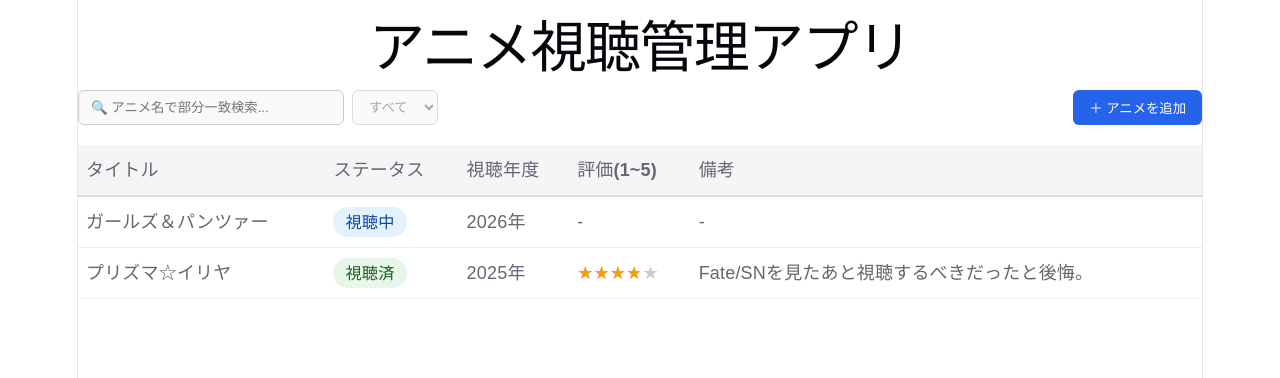
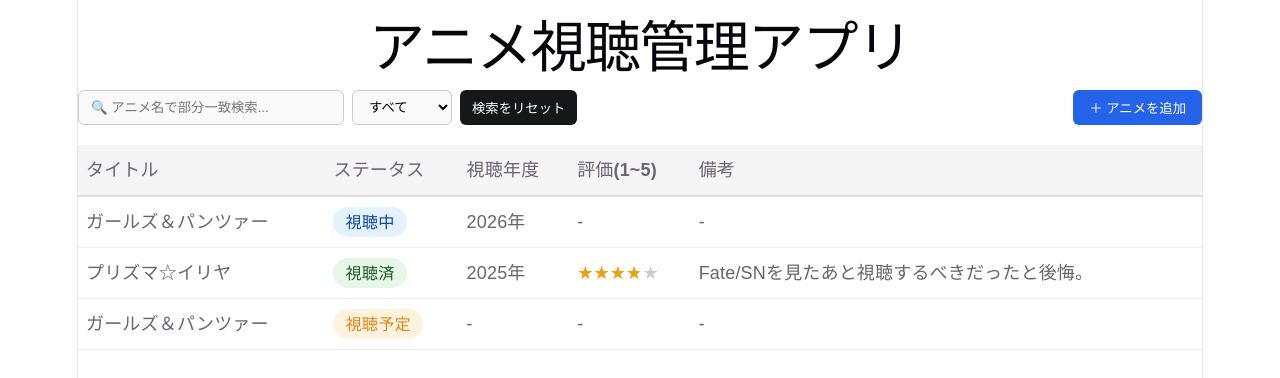
Before and after one commit to JYT130/my-anime-app, a React (Vite) app: page / in a window 1280 px wide. Shown: the top 378 px of the page. Built offline with nearby package versions, Linux system fonts and the light colour scheme.

Commit message:
ステータス拡張（「視聴予定」）とリセット＆空表示の機能追加

```diff
--- a/src/App.tsx
+++ b/src/App.tsx
@@ -6,7 +6,7 @@ import { AnimeTable } from "./components/AnimeTable";
 
 function App() {
   // アニメのState
-  const [animeTable, setAnimeTable] = useState<Anime[]>([
+  const [animeList, setAnimeList] = useState<Anime[]>([
     { id: 1, title: "ガールズ＆パンツァー", status: "視聴中", year: 2026 },
     {
       id: 2,
@@ -16,18 +16,41 @@ function App() {
       rating: 3.8,
       comment: "Fate/SNを見たあと視聴するべきだったと後悔。",
     },
+    { id: 1, title: "ガールズ＆パンツァー", status: "視聴予定" },
   ]);
 
-  // 部分一致フィルタリング
+  // アニメテーブルフィルタリング
+  // タイトル部分一致
   const [searchTitle, setSearchTitle] = useState("");
-  const filteredAnimeList = animeTable.filter((anime) =>
-    anime.title.toLowerCase().includes(searchTitle.toLowerCase()),
-  );
+
+  // ステータス
+  const [statusFilter, setStatusFilter] = useState<
+    "すべて" | "視聴予定" | "視聴中" | "視聴済"
+  >("すべて");
+
+  // フィルタリングされたアニメリスト
+  const filteredAnimeList = animeList.filter((anime) => {
+    const matchesTitle = anime.title
+      .toLowerCase()
+      .includes(searchTitle.toLowerCase());
+    const matchesStatus =
+      statusFilter === "すべて" || anime.status === statusFilter;
+
+    return matchesTitle && matchesStatus;
+  });
+
+  // フィルターリセット処理
+  const handleResetFilters = () => {
+    // searchTitle を "" に戻す
+    setSearchTitle("");
+    // statusFilter を "すべて" に戻す
+    setStatusFilter("すべて");
+  };
 
   // アニメ追加処理
-  const [isFormOpen, setIsFormOpen] = useState(false);
+  const [OnToggleOpen, setOnToggleOpen] = useState(false);
   const handleAddAnime = (newAnime: Anime) => {
-    setAnimeTable([...animeTable, newAnime]);
+    setAnimeList([...animeList, newAnime]);
   };
 
   return (
@@ -36,13 +59,16 @@ function App() {
       {/* ツールバー */}
       <AnimeToolBar
         searchTitle={searchTitle}
-        onSearchTitleChange={setSearchTitle}
-        isFormOpen={isFormOpen}
-        onToggleOpen={() => setIsFormOpen(!isFormOpen)}
+        statusFilter={statusFilter}
+        setSearchTitle={setSearchTitle}
+        setStatusFilter={setStatusFilter}
+        handleResetFilters={handleResetFilters}
+        isFormOpen={OnToggleOpen}
+        onToggleOpen={() => setOnToggleOpen(!OnToggleOpen)}
       />
 
       {/* アニメ追加フォーム */}
-      {isFormOpen && <AnimeForm onAddAnime={handleAddAnime} />}
+      {OnToggleOpen && <AnimeForm onAddAnime={handleAddAnime} />}
 
       {/* UI */}
       <AnimeTable animeList={filteredAnimeList} />
--- a/src/components/AnimeForm.tsx
+++ b/src/components/AnimeForm.tsx
@@ -8,7 +8,9 @@ type AnimeFormProps = {
 
 export function AnimeForm({ onAddAnime }: AnimeFormProps) {
   const [inputTitle, setInputTitle] = useState("");
-  const [inputStatus, setInputStatus] = useState<"視聴中" | "視聴済">("視聴中");
+  const [inputStatus, setInputStatus] = useState<
+    "視聴予定" | "視聴中" | "視聴済"
+  >("視聴中");
   const [inputYear, setInputYear] = useState("");
   const [inputRating, setInputRating] = useState("");
   const [inputComment, setInputComment] = useState("");
@@ -29,7 +31,7 @@ export function AnimeForm({ onAddAnime }: AnimeFormProps) {
 
     setInputTitle("");
     setInputStatus("視聴中");
-    setInputYear(new Date().getFullYear().toString());
+    setInputYear("");
     setInputRating("");
     setInputComment("");
   };
@@ -53,10 +55,11 @@ export function AnimeForm({ onAddAnime }: AnimeFormProps) {
         <select
           value={inputStatus}
           onChange={(e) =>
-            setInputStatus(e.target.value as "視聴中" | "視聴済")
+            setInputStatus(e.target.value as "視聴予定" | "視聴中" | "視聴済")
           }
           style={{ padding: "6px" }}
         >
+          <option value="視聴予定">視聴予定</option>
           <option value="視聴中">視聴中</option>
           <option value="視聴済">視聴済</option>
         </select>
--- a/src/components/AnimeTable.tsx
+++ b/src/components/AnimeTable.tsx
@@ -2,6 +2,8 @@ import type { Anime } from "../types/anime";
 
 type AnimeListProps = {
   animeList: Anime[];
+  searchTitle: string;
+  statusFilter: "すべて" | "視聴予定" | "視聴中" | "視聴済";
 };
 
 // 評価星描画コンポーネント
@@ -35,7 +37,31 @@ const StarRating = ({ rating }: { rating: number }) => {
   );
 };
 
-export function AnimeTable({ animeList }: AnimeListProps) {
+// ステータスに応じた背景色と文字色のマッピング
+const STATUS_STYLE = {
+  視聴予定: { bg: "#fff3e0", color: "#df8714" },
+  視聴中: { bg: "#e3f2fd", color: "#0d47a1" },
+  視聴済: { bg: "#e8f5e9", color: "#1b5e20" },
+} as const;
+
+// アニメリストが空の場合のメッセージ表示分岐
+const EMPTY_MESSAGES = {
+  FILTERED: {
+    title: "該当するアニメが見つかりません",
+    description:
+      "検索キーワードやフィルター条件を変更して、再度お試しください。",
+  },
+  INITIAL: {
+    title: "登録されているアニメがありません",
+    description: "新しいアニメを追加してみましょう。",
+  },
+} as const;
+
+export function AnimeTable({
+  animeList,
+  searchTitle,
+  statusFilter,
+}: AnimeListProps) {
   return (
     <table
       style={{
@@ -65,11 +91,26 @@ export function AnimeTable({ animeList }: AnimeListProps) {
         </tr>
       </thead>
       <tbody>
-        {animeList.map((anime) => {
-          // ステータスに応じてバッジの色を変更
-          const badgeColor = anime.status === "視聴中" ? "#e3f2fd" : "#e8f5e9";
-          const badgeTextColor =
-            anime.status === "視聴中" ? "#0d47a1" : "#1b5e20";
+        {/* アニメリストが空の場合はメッセージ そうでない場合はアニメリストを表示 */}
+        {animeList.length === 0 ? (
+          <tr>
+            <td
+              colSpan={5}
+              style={{
+                padding: "12px 8px",
+                whiteSpace: "pre-line",
+                textAlign: "center",
+              }}
+            >
+              {searchTitle || statusFilter !== "すべて"
+                ? `${EMPTY_MESSAGES.FILTERED.title}\n${EMPTY_MESSAGES.FILTERED.description}`
+                : `${EMPTY_MESSAGES.INITIAL.title}\n${EMPTY_MESSAGES.INITIAL.description}`}
+            </td>
+          </tr>
+        ) : (
+          animeList.map((anime) => {
+            // ステータスに応じた背景色を取得
+            const style = STATUS_STYLE[anime.status];
 
             return (
               <tr key={anime.id} style={{ borderBottom: "1px solid #eee" }}>
@@ -82,20 +123,23 @@ export function AnimeTable({ animeList }: AnimeListProps) {
                 <td style={{ padding: "12px 8px" }}>
                   <span
                     style={{
-                    backgroundColor: badgeColor,
-                    color: badgeTextColor,
+                      backgroundColor: style.bg,
+                      color: style.color,
                       padding: "6px 12px",
                       borderRadius: "16px",
                       fontSize: "0.9em",
                       fontWeight: "bold",
+                      whiteSpace: "nowrap",
                     }}
                   >
                     {anime.status}
                   </span>
                 </td>
 
-              {/* 視聴年度 */}
-              <td style={{ padding: "12px 8px" }}>{anime.year}年</td>
+                {/* 視聴年度（未入力ならハイフン） */}
+                <td style={{ padding: "12px 8px" }}>
+                  {anime.year !== undefined ? `${anime.year}年` : "-"}
+                </td>
 
                 {/* 評価（未入力ならハイフン） */}
                 <td style={{ padding: "12px 8px" }}>
@@ -108,7 +152,8 @@ export function AnimeTable({ animeList }: AnimeListProps) {
                 </td>
               </tr>
             );
-        })}
+          })
+        )}
       </tbody>
     </table>
   );
--- a/src/components/AnimeToolBar.tsx
+++ b/src/components/AnimeToolBar.tsx
@@ -1,13 +1,21 @@
 type AnimeToolBarProps = {
   searchTitle: string;
-  onSearchTitleChange: (newTitle: string) => void;
+  statusFilter: string;
+  setSearchTitle: (newTitle: string) => void;
+  setStatusFilter: (
+    newStatus: "すべて" | "視聴予定" | "視聴中" | "視聴済",
+  ) => void;
+  handleResetFilters: () => void;
   isFormOpen: boolean;
   onToggleOpen: () => void;
 };
 
 export function AnimeToolBar({
   searchTitle,
-  onSearchTitleChange,
+  statusFilter,
+  setSearchTitle,
+  setStatusFilter,
+  handleResetFilters,
   isFormOpen,
   onToggleOpen,
 }: AnimeToolBarProps) {
@@ -32,7 +40,7 @@ export function AnimeToolBar({
             type="text"
             placeholder="🔍 アニメ名で部分一致検索..."
             value={searchTitle}
-            onChange={(e) => onSearchTitleChange(e.target.value)}
+            onChange={(e) => setSearchTitle(e.target.value)}
             style={{
               padding: "8px 12px",
               borderRadius: "6px",
@@ -44,16 +52,40 @@ export function AnimeToolBar({
           />
 
           <select
-            disabled
             style={{
               padding: "8px 12px",
               borderRadius: "6px",
               border: "1px solid #ccc",
               backgroundColor: "#f9f9f9",
             }}
+            value={statusFilter}
+            onChange={(e) =>
+              setStatusFilter(
+                e.target.value as "すべて" | "視聴予定" | "視聴中" | "視聴済",
+              )
+            }
           >
-            <option>すべて</option>
+            <option value="すべて">すべて</option>
+            <option value="視聴予定">視聴予定</option>
+            <option value="視聴中">視聴中</option>
+            <option value="視聴済">視聴済</option>
           </select>
+
+          <button
+            onClick={() => handleResetFilters()}
+            style={{
+              padding: "8px 12px",
+              backgroundColor: "#161718",
+              color: "#fff",
+              border: "none",
+              borderRadius: "6px",
+              cursor: "pointer",
+              fontWeight: "bold",
+              whiteSpace: "nowrap",
+            }}
+          >
+            検索をリセット
+          </button>
         </div>
 
         {/* アコーディオントグルボタン */}
--- a/src/types/anime.ts
+++ b/src/types/anime.ts
@@ -1,8 +1,8 @@
 export type Anime = {
   id: number;
   title: string;
-  status: "視聴中" | "視聴済";
-  year: number;
+  status: "視聴予定" | "視聴中" | "視聴済";
+  year?: number;
   rating?: number;
   comment?: string;
 };
```
Lines whose indentation alone changed are shown as unchanged.
